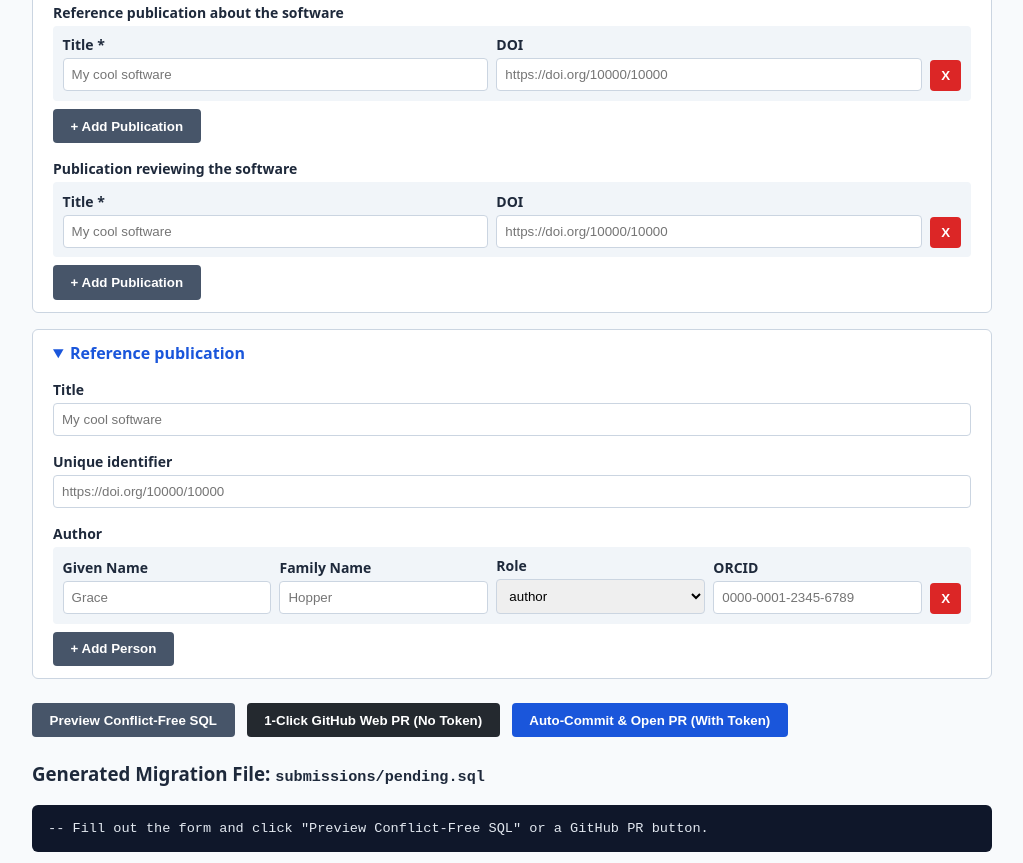
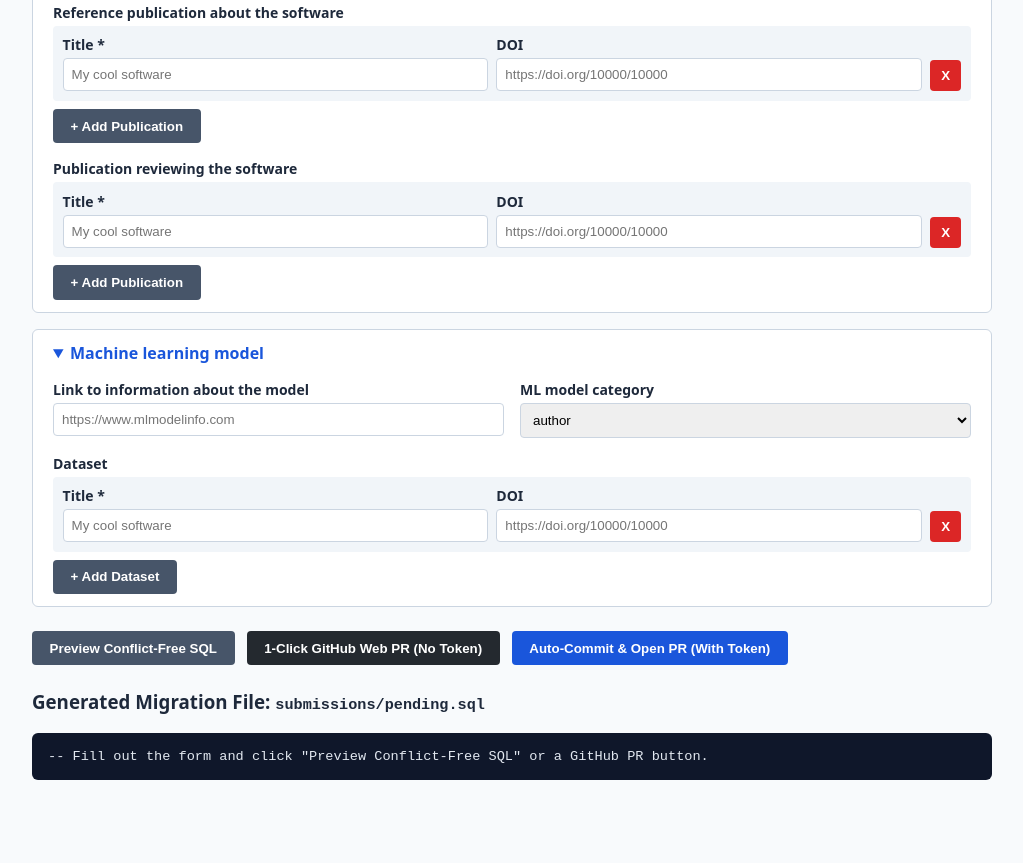
Before and after one commit to AutoMetaPIA/autometa-generator, a plain HTML site: page index.html in a window 1280 px wide. Shown: the part 459-1322 px from the top of the page, without its empty margins (128-1151 px from the left). After the commit the page ends 1285 px from the top, so only its background shows below. Drawn offline with Linux system fonts and the light colour scheme.

Commit message:
added ML model section with 'add dataset' button; need to customize dataset fields

```diff
--- a/index.html
+++ b/index.html
@@ -69,24 +69,32 @@
         </details>
 
         <details open>
-            <summary>Reference publication</summary>
+            <summary>Machine learning model</summary>
             <div class="form-grid">
-                <div class="full-width">
-                    <label>Title</label>
-                    <input type="text" id="journal_article_title" placeholder="My cool software">
+                <div>
+                    <label>Link to information about the model</label>
+                    <input type="text" class="ml_model_info_link" required placeholder="https://www.mlmodelinfo.com">
                 </div>
-            </div>
-            <div class="form-grid">
-                <div class="full-width">
-                    <label>Unique identifier</label>
-                    <input type="text" id="journal_article_URI" placeholder="https://doi.org/10000/10000">
+                <div>
+                    <label>ML model category</label>
+                    <select class="p-role">
+                        <option value="author">author</option>
+                        <option value="contributor">contributor</option>
+                        <option value="maintainer">maintainer</option>
+                    </select>
                 </div>
             </div>
             <div class="add-section">
+                <label>Dataset</label>
+                <div id="datasetsContainer"></div>
+                <button type="button" class="btn btn-sec" id="addDatasetButton">+ Add Dataset</button>
+            </div>
+
+            <!-- <div class="add-section">
                 <label>Author</label>
                 <div id="peopleContainer"></div>
                 <button type="button" class="btn btn-sec" id="addPersonButton">+ Add Person</button>
-            </div>
+            </div> -->
         </details>
 
         <div class="action-buttons">
--- a/script.js
+++ b/script.js
@@ -61,13 +61,31 @@ function addReviewPublicationRow() {
     document.getElementById('reviewPublicationsContainer').appendChild(row);
 }
 
-document.getElementById('addPersonButton').addEventListener('click', addPersonRow);
-document.getElementById('peopleContainer').addEventListener('click', event => {
-    if (!(event.target instanceof Element)) return;
+function addDatasetRow() {
+    const row = document.createElement('div');
+    row.className = 'dataset-row';
+    row.innerHTML = `
+        <div>
+            <label>Title *</label>
+            <input type="text" class="journal_article_title" required placeholder="My cool software">
+        </div>
+        <div>
+            <label>DOI</label>
+            <input type="text" class="doi" placeholder="https://doi.org/10000/10000">
+        </div>
+        <button type="button" class="btn btn-del">X</button>
+    `;
+    document.getElementById('datasetsContainer').appendChild(row);
+}
 
-    const removeButton = event.target.closest('.btn-del');
-    if (removeButton) removeButton.closest('.person-row').remove();
-});
+
+// document.getElementById('addPersonButton').addEventListener('click', addPersonRow);
+// document.getElementById('peopleContainer').addEventListener('click', event => {
+//     if (!(event.target instanceof Element)) return;
+
+//     const removeButton = event.target.closest('.btn-del');
+//     if (removeButton) removeButton.closest('.person-row').remove();
+// });
 
 document.getElementById('addPublicationButton').addEventListener('click', addPublicationRow);
 document.getElementById('publicationsContainer').addEventListener('click', event => {
@@ -85,15 +103,24 @@ document.getElementById('reviewPublicationsContainer').addEventListener('click',
     if (removeButton) removeButton.closest('.publication-row').remove();
 });
 
+document.getElementById('addDatasetButton').addEventListener('click', addDatasetRow);
+document.getElementById('datasetsContainer').addEventListener('click', event => {
+    if (!(event.target instanceof Element)) return;
+
+    const removeButton = event.target.closest('.btn-del');
+    if (removeButton) removeButton.closest('.dataset-row').remove();
+});
+
+
 document.getElementById('generateSQLButton').addEventListener('click', generateSQL);
 document.getElementById('submitViaWebPRButton').addEventListener('click', () => submitViaWebPR());
 document.getElementById('submitViaGitHubAPIButton').addEventListener('click', () => submitViaGitHubAPI());
 
-addPersonRow();
+// addPersonRow();
+addPublicationRow();
+addReviewPublicationRow();
+addDatasetRow();
 
-addPublicationRow();
-
-addReviewPublicationRow();
 
 function sqlVal(v) {
     if (!v || !v.trim()) return 'NULL';
--- a/styles.css
+++ b/styles.css
@@ -70,6 +70,17 @@ textarea {
 }
 
 .publication-row {
+    display: grid;
+    grid-template-columns: 1fr 1fr auto;
+    gap: 0.5rem;
+    background: #f1f5f9;
+    padding: 0.6rem;
+    border-radius: 4px;
+    margin-bottom: 0.5rem;
+    align-items: end;
+}
+
+.dataset-row {
     display: grid;
     grid-template-columns: 1fr 1fr auto;
     gap: 0.5rem;
```
